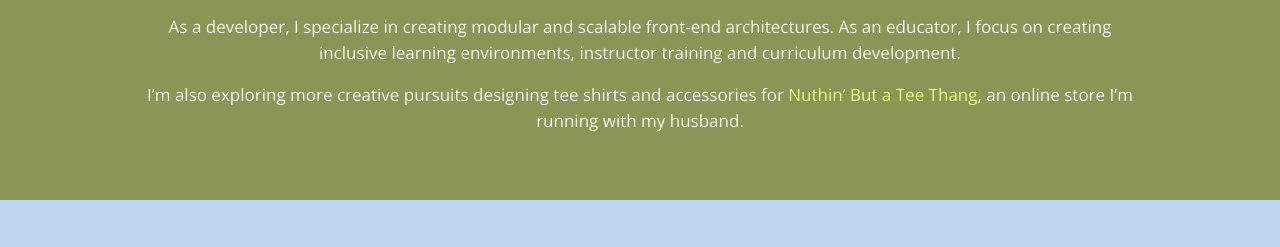
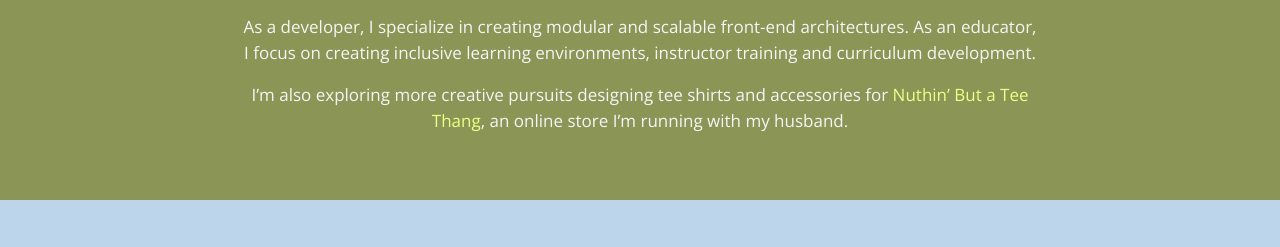
Before and after one commit to SZwerling/CSS-Essential-Training, a website: page index.html in a window 1280 px wide. Shown: the part 173-420 px from the top of the page. Drawn offline with nearby package versions, Linux system fonts and the light colour scheme; a web font is replaced by a local one.

Commit message:
fluid layouts

```diff
--- a/css/styles.css
+++ b/css/styles.css
@@ -50,7 +50,8 @@ h1 {
     line-height: 1;
 }
 .content-wrap {
-    width: 1000px;
+    max-width: 800px;
+    width: 85%;
     margin: 0 auto;
     padding: 50px 0;
 }
```
